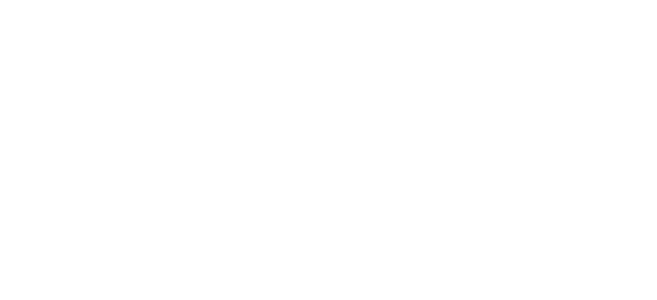
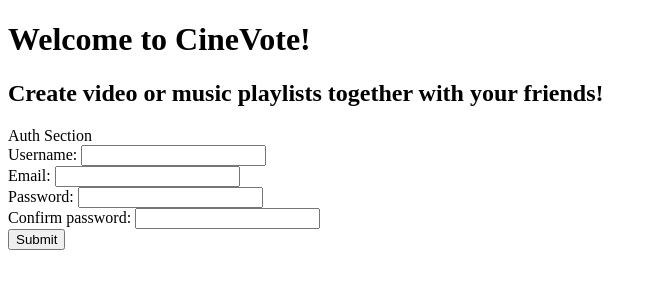
Before and after one commit to jonasnascc/cinevote, a React (Vite) app in the folder frontend/: page /signup in a window 1280 px wide. Before the commit this address had no page. Shown: the top 300 px of the page, without its empty margins (0-657 px from the left). Built offline with nearby package versions, Linux system fonts and the light colour scheme.

Commit message:
feat(frontend): create auth components structure in Home page
Create login and signup forms in home page, and handle user inputs, without any styles
yet.

```diff
--- a/frontend/src/App.jsx
+++ b/frontend/src/App.jsx
@@ -2,11 +2,16 @@
 import { Route, Routes } from 'react-router-dom'
 import { HomePage } from './pages/Home/Home'
 import { PlaylistsPage } from './pages/Playlists/Playlists'
+import { LoginForm } from './pages/Home/components/LoginForm'
+import { SignupForm } from './pages/Home/components/SignupForm'
 
 function App() {
   return (
     <Routes>
-      <Route path="/" element={<HomePage/>} />
+      <Route path="/" element={<HomePage/>}>
+        <Route index element={<LoginForm/>}/>
+        <Route path='signup' element={<SignupForm/>}/>
+      </Route>
       <Route path="/playlists" element={<PlaylistsPage/>} />
     </Routes>
   )
--- a/frontend/src/pages/Home/Home.jsx
+++ b/frontend/src/pages/Home/Home.jsx
@@ -1,5 +1,17 @@
 import React from "react";
+import { Outlet } from "react-router-dom";
+import { AuthSection } from "./components/AuthSection";
 
 export const HomePage = () => {
-    return <h1>HomePage</h1>
+    return (
+        <>
+            <div>
+                <h1>Welcome to CineVote!</h1>
+                <h2>Create video or music playlists together with your friends!</h2>
+            </div>
+            <AuthSection>
+                <Outlet/>
+            </AuthSection>
+        </>
+    )
 }
--- /dev/null
+++ b/frontend/src/pages/Home/components/AuthSection.jsx
@@ -0,0 +1,10 @@
+import React from "react";
+
+export const AuthSection = ({children}) => {
+    return(
+        <div>
+            Auth Section
+            {children}
+        </div>
+    )
+}
--- /dev/null
+++ b/frontend/src/pages/Home/components/LoginForm.jsx
@@ -0,0 +1,52 @@
+import React, { useState } from "react";
+import { useNavigate } from "react-router-dom";
+
+export const LoginForm = () => {
+    const navigate = useNavigate()
+
+    const [loginData, setLoginData] = useState({login: "", password: ""})
+
+    const handleFormChange = (e, key) => {
+        if(!Object.keys(loginData).includes(key)) return;
+
+        setLoginData({
+            ...loginData,
+            [key] : e.target.value
+        })
+    }
+
+    const handleSubmit = (e) => {
+        e.preventDefault()
+        console.log(loginData)
+    }
+
+    const handleSignupLink = (e) => {
+        e.preventDefault()
+        navigate("/signup")
+    }
+
+    return(
+        <form method="POST">
+            <div>
+                <label htmlFor="login">Username: </label>
+                <input
+                    type="text"
+                    name="login"
+                    required
+                    onChange={(e) => handleFormChange(e, "login")}
+                />
+            </div>
+            <div>
+                <label htmlFor="password">Password: </label>
+                <input
+                    type="password"
+                    name="password"
+                    required
+                    onChange={(e) => handleFormChange(e, "password")}
+                />
+            </div>
+            <button type="submit" onClick={handleSubmit}>Login</button>
+            <div>You don’t have an account? <a href="#" onClick={handleSignupLink}>Sign up here</a></div>
+        </form>
+    )
+}
--- /dev/null
+++ b/frontend/src/pages/Home/components/SignupForm.jsx
@@ -0,0 +1,66 @@
+import { useState } from "react";
+
+export const SignupForm = () => {
+    const [signupData, setSignupData] = useState({
+        username: "",
+        email: "",
+        password: "",
+        passwordConfirm: ""
+    })
+
+    const handleFormChange = (e, key) => {
+        if(!Object.keys(signupData).includes(key)) return;
+
+        setSignupData({
+            ...signupData,
+            [key] : e.target.value
+        })
+    }
+
+    const handleSubmit = (e) => {
+        e.preventDefault()
+        console.log(signupData)
+    }
+
+    return(
+        <form method="POST">
+            <div>
+                <label htmlFor="login">Username: </label>
+                <input
+                    type="text"
+                    name="login"
+                    required
+                    onChange={(e) => handleFormChange(e, "login")}
+                />
+            </div>
+            <div>
+                <label htmlFor="email">Email: </label>
+                <input
+                    type="email"
+                    name="email"
+                    required
+                    onChange={(e) => handleFormChange(e, "email")}
+                />
+            </div>
+            <div>
+                <label htmlFor="password">Password: </label>
+                <input
+                    type="password"
+                    name="password"
+                    required
+                    onChange={(e) => handleFormChange(e, "password")}
+                />
+            </div>
+            <div>
+                <label htmlFor="passwordConfirm">Confirm password: </label>
+                <input
+                    type="password"
+                    name="passwordConfirm"
+                    required
+                    onChange={(e) => handleFormChange(e, "passwordConfirm")}
+                />
+            </div>
+            <button type="submit" onClick={handleSubmit}>Submit</button>
+        </form>
+    )
+}
```
